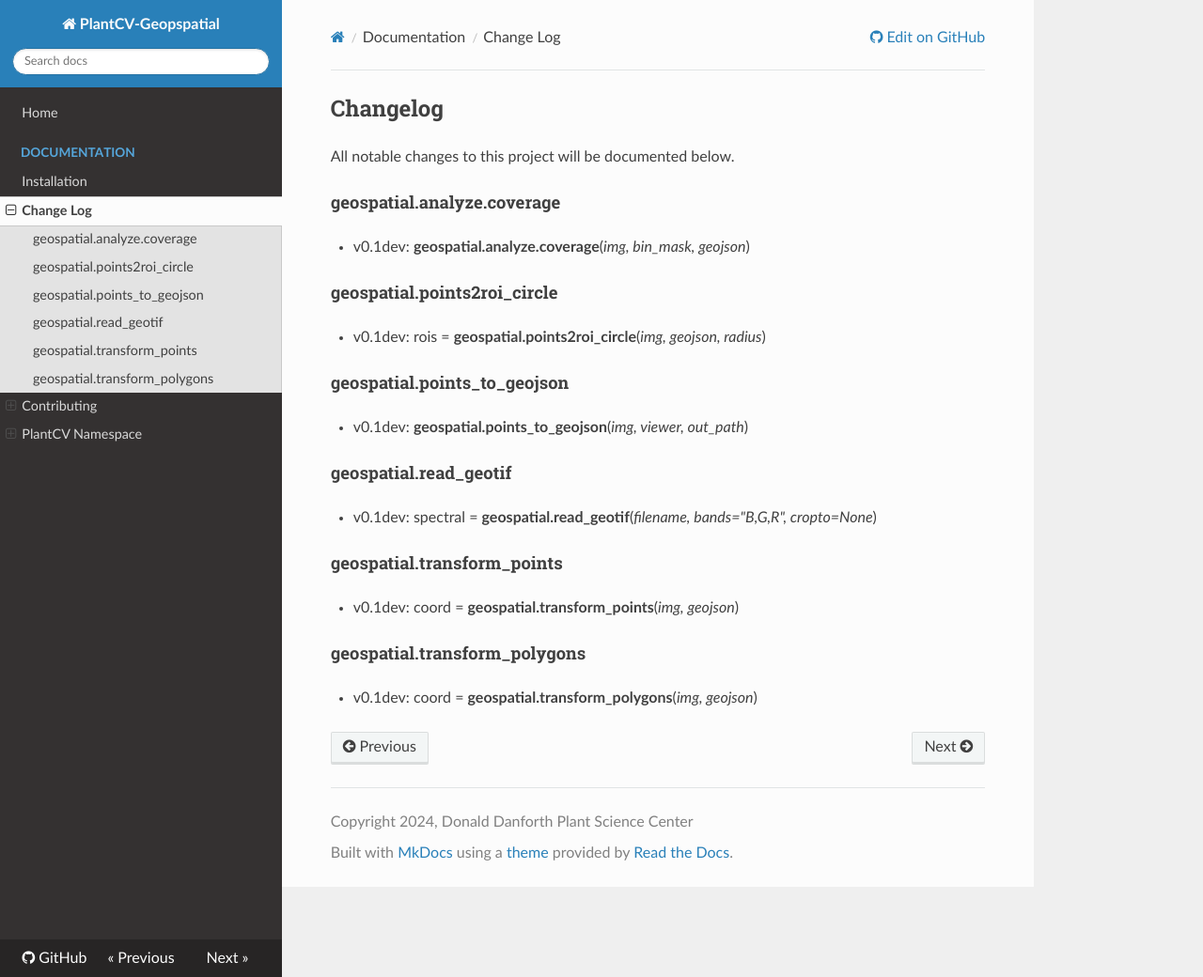
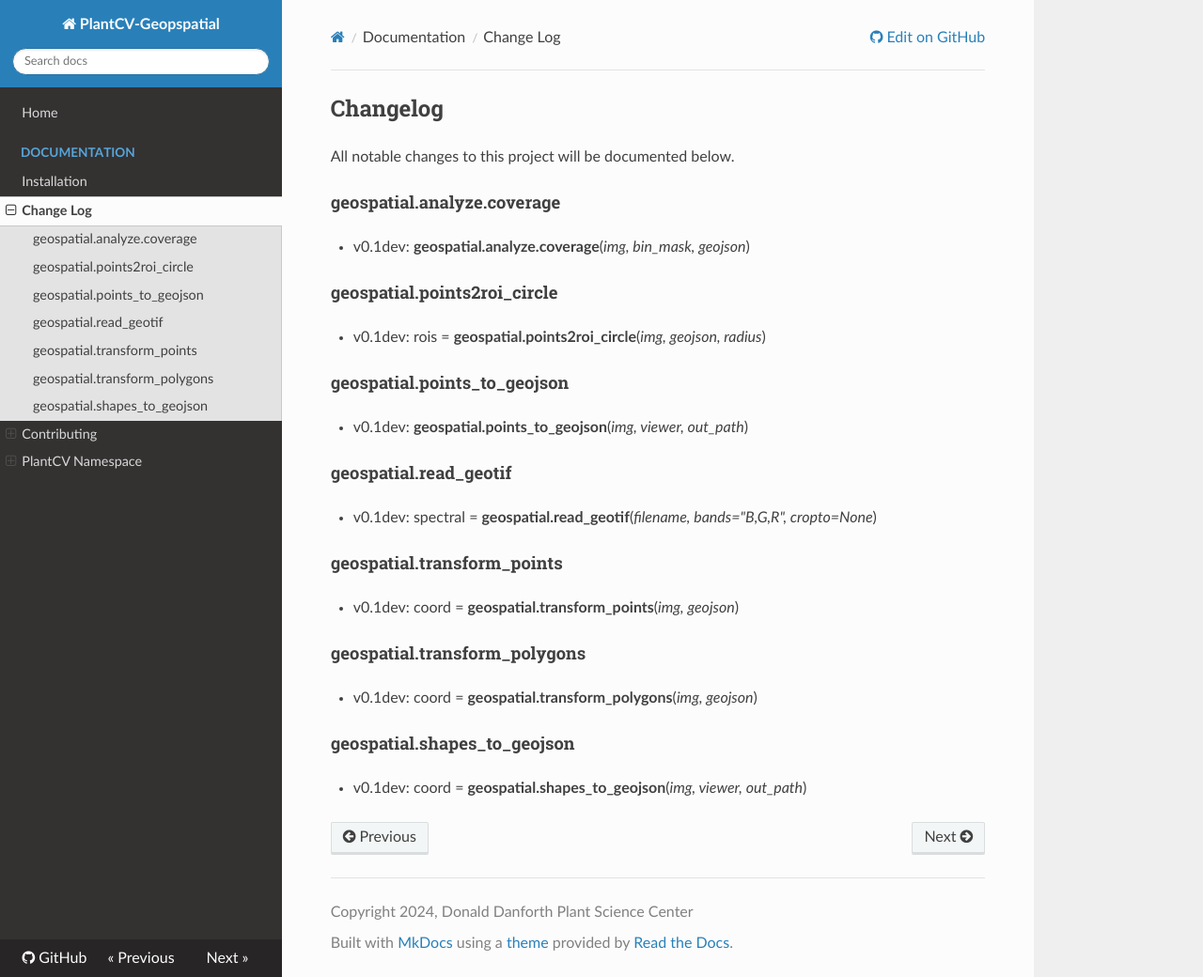
Before and after one commit to danforthcenter/plantcv-geospatial, an MkDocs documentation site: the page built from docs/changelog.md, in a window 1280 px wide and 1040 px high. Shown: the whole window at 94% size. Built offline with MkDocs 1.6.1, drawn with Linux system fonts in a browser that asks for light colours; nearby versions of some CDN libraries.

Commit message:
Update changelog.md
Added shapes_to_geojson

```diff
--- a/docs/changelog.md
+++ b/docs/changelog.md
@@ -26,3 +26,7 @@ All notable changes to this project will be documented below.
 #### geospatial.transform_polygons
 
 * v0.1dev: coord = **geospatial.transform_polygons**(*img, geojson*)
+
+#### geospatial.shapes_to_geojson
+
+* v0.1dev: coord = **geospatial.shapes_to_geojson**(*img, viewer, out_path*)
```
